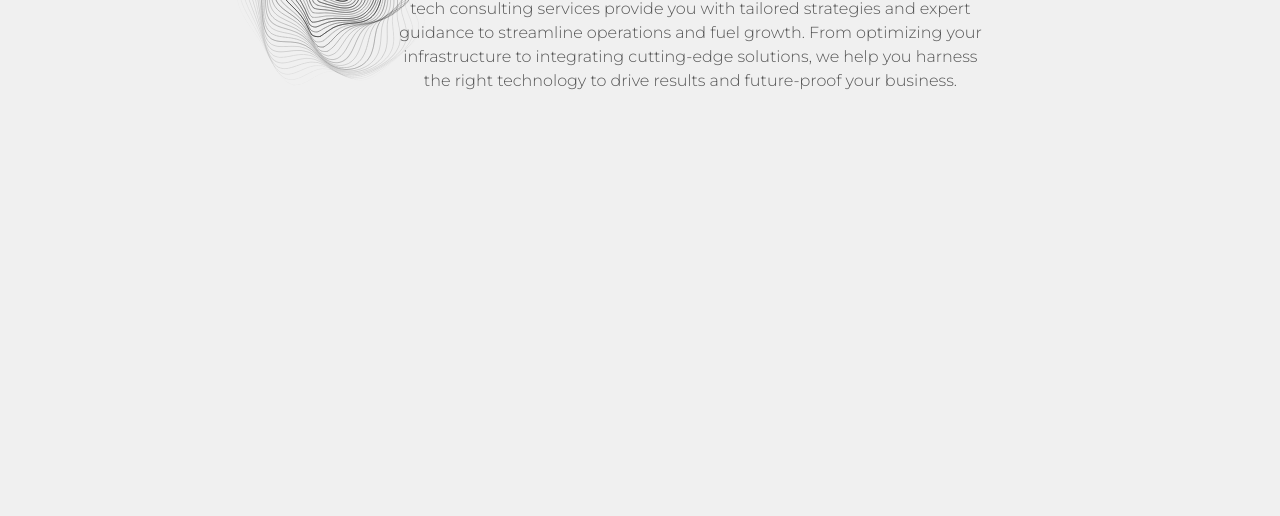
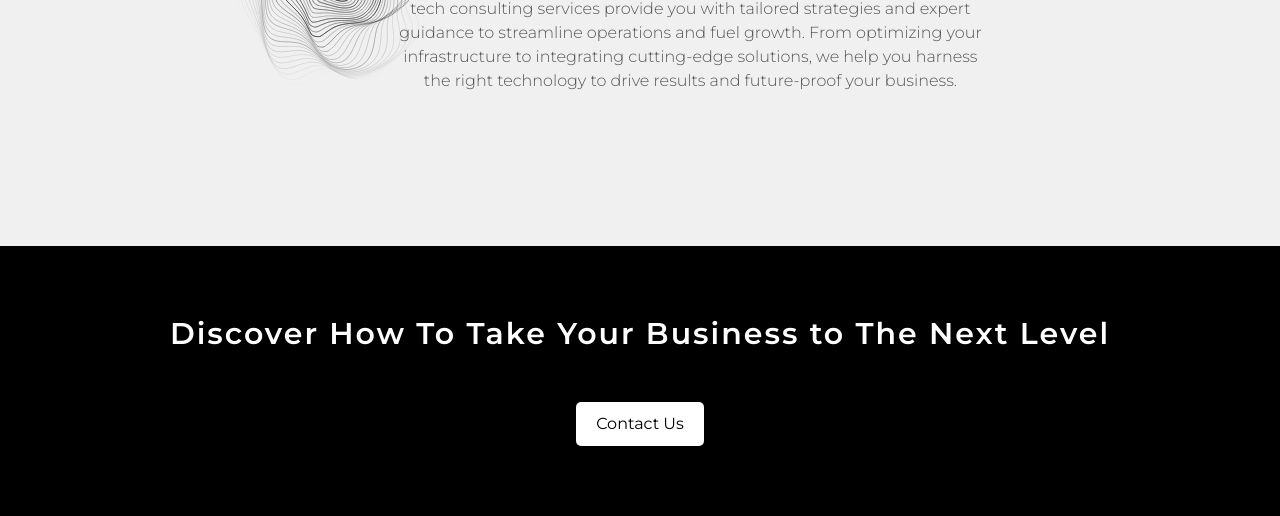
Before and after one commit to wesordonez/Dunosis-Web, a Django app: page / in a window 1280 px wide; the page is wider, and only the part inside the window is pictured. Shown: the part 1578-2094 px from the top of that part. Before the commit the page ends 1668 px from the top of that part, so only its background shows below. Run offline with Django 5.2, Linux system fonts and the light colour scheme; some libraries are stand-ins or nearby versions.

Commit message:
Add footer and styling

```diff
--- a/dunosis_site/landing/static/landing/css/main.css
+++ b/dunosis_site/landing/static/landing/css/main.css
@@ -149,3 +149,38 @@ margin-top: 0.5rem;
   .service-item:nth-child(3) .number::before {
     background: url('../img/ccchaos.svg') no-repeat center center;
   }
+
+/* Footer */
+
+footer {
+    background-color: #000000;
+    color: #fff;
+    text-align: center;
+    margin-top: 50px;
+    justify-content: center;
+}
+
+.footer-container {
+    display: flex;
+    justify-content: center;
+    align-items: center;
+    padding: 20px;
+}
+
+footer h1 {
+    font-size: 30px;
+    font-weight: 600;
+    padding: 50px;
+    margin-bottom: auto;
+}
+
+footer button {
+    padding: 10px 20px;
+    background-color: #fff;
+    color: #000;
+    border: none;
+    border-radius: 5px;
+    cursor: pointer;
+    font-size: 1rem;
+    margin-bottom: 50px;
+}
--- a/dunosis_site/landing/templates/landing/index.html
+++ b/dunosis_site/landing/templates/landing/index.html
@@ -75,5 +75,16 @@
           </div>
         </div>
       </section>
+      <footer>
+        <div class="footer-container">
+          <div class= "footer-content">
+            <h1>Discover How To Take Your Business to The Next Level</h1>
+            <button class="contact-btn">Contact Us</button>
+        </div>
+        </footer>
+
+       <!-- Bootstrap JS CDN -->
+       <script src="https://cdn.jsdelivr.net/npm/bootstrap@5.0.2/dist/js/bootstrap.bundle.min.js" integrity="sha384-MrcW6ZMFYlzcLA8Nl+NtUVF0sA7MsXsP1UyJoMp4YLEuNSfAP+JcXn/tWtIaxVXM" crossorigin="anonymous"></script>
+       <script type="text/javascript" src="{% static 'home/js/script.js' %}"></script>
 </body>
 </html>
```
